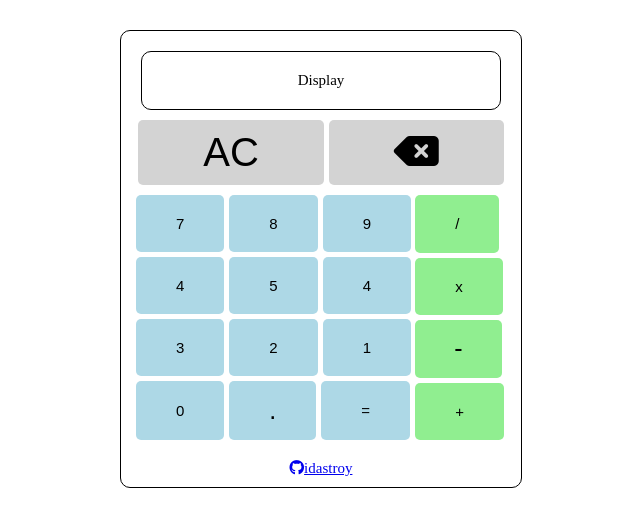
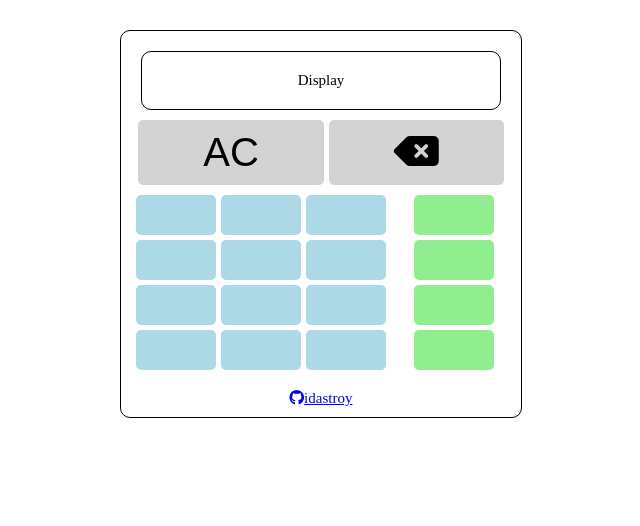
Before and after one commit to idastroy/calculator, a plain HTML site: page index.html in a window 1280 px wide. Shown: the whole page, without its empty margins (68-708 px from the left). Drawn offline with Linux system fonts and the light colour scheme.

Commit message:
take out all buttons and display from HTML and create them in JS with the DOM

```diff
--- a/index.html
+++ b/index.html
@@ -10,39 +10,12 @@
 </head>
 <body>
     <container id="calculator">
-
-        <div id="display">
-            <div id="displayBox">Display</div>
+        <div id="display"></div>
+        <div id="longButtons"></div>
+        <div id="buttons">
+            <div id="numbers"></div>
+            <div id="operators"></div>
         </div>
-
-        <div id="longButtons">
-            <button class="clear">AC</button>
-            <button class="backspace"><i class="fa-solid fa-delete-left fa-1x"></i></button>
-        </div>
-
-        <div id="buttons">
-            <div id="numbers">
-                <button class="number">7</button>
-                <button class="number">8</button>
-                <button class="number">9</button>
-                <button class="number">4</button>
-                <button class="number">5</button>
-                <button class="number">4</button>
-                <button class="number">3</button>
-                <button class="number">2</button>
-                <button class="number">1</button>
-                <button class="number">0</button>
-                <button class="decimal">.</button>
-                <button class="equals">=</button>
-            </div>
-            <div id="operators">
-                <button class="operator-divide">/</button>
-                <button class="operator-multiply">x</button>
-                <button class="operator-subtract">-</button>
-                <button class="operator-add">+</button>
-            </div>
-        </div>
-
         <footer><a href="https://github.com/idastroy"><i class="fa-brands fa-github"></i>idastroy</a></footer>
     </container>
 </body>
--- a/script.js
+++ b/script.js
@@ -1,3 +1,5 @@
+//Operator functions
+
 function add(a, b) {
     return a + b;
 }
@@ -25,22 +27,57 @@ function operate(operator, a, b) {
         return divide(a, b);
     }
 }
-/*
-const calculator = document.getElementById("calculator");
-const display = document.createElement("div");
-display.setAttribute("class", "display");
-calculator.appendChild(display);
+
+//Create display box
+
+const displayBox = document.createElement("div");
+displayBox.classList.add("displayBox");
+displayBox.textContent = "Display";
+document.getElementById("display").appendChild(displayBox);
+
+//Create clear and backspace button
+
+const clearButton = document.createElement("button");
+clearButton.classList.add("clear");
+clearButton.textContent = "AC";
+document.getElementById("longButtons").appendChild(clearButton);
+
+const backspace = document.createElement("button");
+backspace.classList.add("backspace");
+backspace.innerHTML = `<i class="fa-solid fa-delete-left fa-1x"></i>`;
+document.getElementById("longButtons").appendChild(backspace);
 
 
+//Create buttons for numbers, equals, and decimal
 
-function createButtons(numbers) {
-    for (let i = 0; i < numbers; i++) {
-        const buttons = document.createElement("button");
-        buttons.value([i]);
-        calculator.appendChild(buttons);
+function createNumberButtons() {
+    let numbers = [];
+    for (let i = 0; i < 10; i++) {
+        numbers = document.createElement("button");
+        numbers.classList.add("number");
+        //numbers.innerHTML = numbers[i];
+        document.getElementById("numbers").appendChild(numbers);
+    }
+    const decimal = document.createElement("button");
+    const equals = document.createElement("button");
+    decimal.classList.add("decimal");
+    equals.classList.add("equals");
+    document.getElementById("numbers").appendChild(decimal);
+    document.getElementById("numbers").appendChild(equals);
+}
+
+createNumberButtons();
+
+//Create buttons for operators
+
+function createOperatorButtons() {
+    let operators = [];
+    for (let i = 0; i < 4; i++) {
+        operators = document.createElement("button");
+        operators.classList.add("operator");
+        //operators.innerHTML = operator[i];
+        document.getElementById("operators").appendChild(operators);
     }
 }
 
-createButtons(9);
-
-*/
+createOperatorButtons();
--- a/styles.css
+++ b/styles.css
@@ -17,7 +17,7 @@
 #display {
     border: none;
 }
-            #displayBox {
+            .displayBox {
                 border: 1px solid black;
                 border-radius: 10px;
                 padding: 20px;
```
